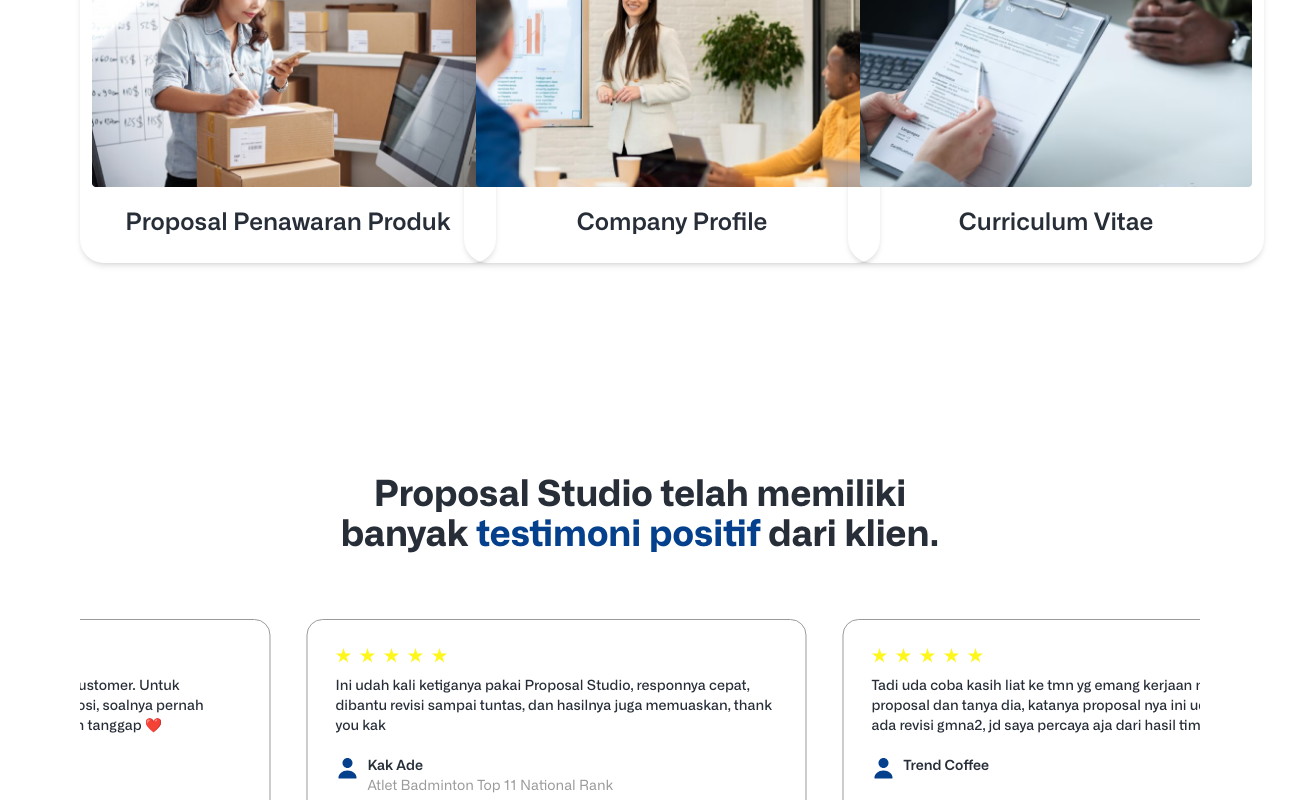
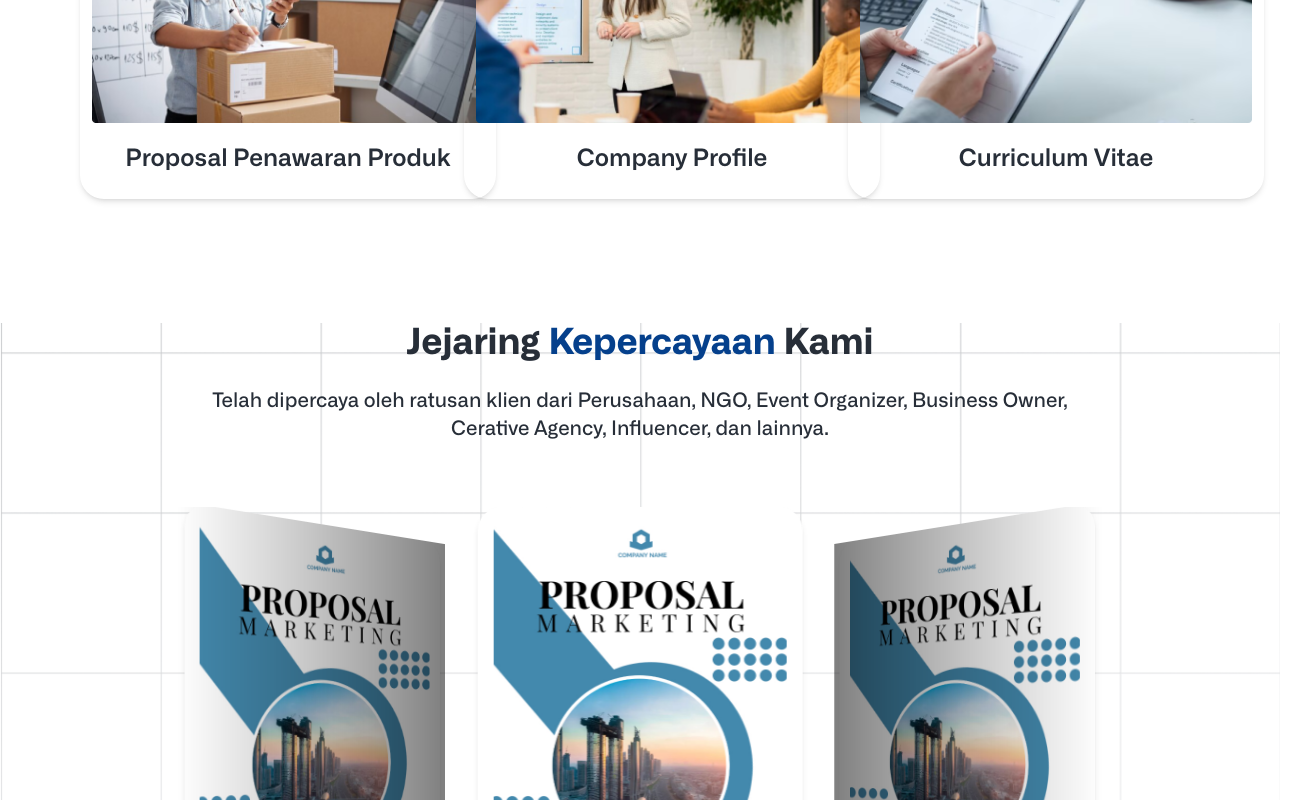
Before and after one commit to vikifsyh/proposal-studio, a Next.js app: page / in a window 1280 px wide. Shown: the part 2982-3782 px from the top of the page, 1316 px wide, since content can reach past the window. Built offline with nearby package versions, Linux system fonts and the light colour scheme.

Commit message:
feat: add klien

```diff
--- a/app/component/About.tsx
+++ b/app/component/About.tsx
@@ -1,8 +1,6 @@
 import React from "react";
 import Image from "next/image";
 import Icon from "./atom/icon/Icon";
-import LeftMobile from "@/public/about/leftMobile.png";
-import CentertMobile from "@/public/about/centerMobile.png";
 import Marketing from "@/public/about/marketing.jpg";
 import Business from "@/public/about/business.jpg";
 import Sponsorship from "@/public/about/sponsorship.jpg";
@@ -12,59 +10,83 @@ import Company from "@/public/about/Business Company Profil Coverbook - Made wit
 export default function About() {
   return (
     <div id="about" className="mx-5 lg:mx-20 mt-14 lg:mt-[100px]">
-      <div className="flex justify-center">
-        <h1 className="block lg:hidden text-center text-xl font-bold text-baseBlack">
-          Mengenal Lebih Dekat
-          <br />
-          <span className="text-primary"> Proposal</span>
-          <span className="text-secondary"> Studio</span>
-        </h1>
-      </div>
       <div className=" lg:flex lg:justify-between mt-8 lg:mt-16">
         <div className="lg:w-[769px]">
+          {/* Mobile version */}
+          {/* <h1 className="block lg:hidden text-center text-xl font-bold text-baseBlack mt-6">
+            Mengenal Lebih Dekat
+            <br />
+            <span className="text-primary"> Proposal</span>
+            <span className="text-secondary"> Studio</span>
+          </h1> */}
           <div className="block lg:hidden">
-            <div className="flex gap-2">
-              <div className="w-[106px] h-[177px] mt-3">
-                <Image
-                  src={LeftMobile}
-                  alt="about"
-                  width={1000}
-                  height={1000}
-                />
+            <div className="flex justify-center gap-2 h-[204px]">
+              <div className="mt-4">
+                <div className="w-[95px] h-[59px] flex items-center justify-center">
+                  <Image
+                    src={Business}
+                    alt="about"
+                    className="object-cover w-full h-full rounded-md"
+                  />
+                </div>
+
+                <div className="w-[95px] h-[106px] flex items-center justify-center mt-2">
+                  <Image
+                    src={Project}
+                    alt="about"
+                    className="w-full h-full object-cover rounded-lg"
+                  />
+                </div>
               </div>
               <div className="w-[106px] h-[204px]">
                 <Image
-                  src={CentertMobile}
+                  src={Marketing}
                   alt="about"
-                  width={1000}
-                  height={1000}
+                  className="w-full h-full object-cover rounded-lg"
                 />
               </div>
-              <div className="w-[106px] h-[177px] mt-3">
-                <Image
-                  src={LeftMobile}
-                  alt="about"
-                  width={1000}
-                  height={1000}
-                />
+              <div className="mt-4">
+                <div className="w-[95px] h-[106px] flex items-center justify-center">
+                  <Image
+                    src={Sponsorship}
+                    alt="about"
+                    className="w-full h-full object-cover rounded-lg"
+                  />
+                </div>
+                <div className="w-[95px] h-[59px] mt-2 flex items-center justify-center">
+                  <Image
+                    src={Company}
+                    alt="about"
+                    className="object-cover w-full h-full rounded-lg"
+                  />
+                </div>
               </div>
             </div>
           </div>
+          <h1 className="block lg:hidden text-center text-xl font-bold text-baseBlack mt-6">
+            Mengenal Lebih Dekat
+            <br />
+            <span className="text-primary"> Proposal</span>
+            <span className="text-secondary"> Studio</span>
+          </h1>
           <h1 className="hidden lg:block text-4xl font-bold text-baseBlack">
             Mengenal Lebih Dekat
             <span className="text-primary"> Proposal</span>
             <span className="text-secondary"> Studio</span>
           </h1>
           <p className="font-medium text-base lg:text-2xl mt-5 text-justify text-baseBlack">
-            Proposal Studio adalah penyedia jasa pembuatan proposal komersial
+            Proposal Studio adalah{" "}
+            <span className="font-bold">
+              penyedia jasa pembuatan proposal komersial
+            </span>{" "}
             seperti proposal bisnis, proposal kegiatan, proposal sponsorship,
             proposal kerjasama, dan proposal komersial lainnya. <br />
             Proposal Studio telah dipercaya mengerjakan proposal di berbagai
-            project nasional , dan telah dipercaya mengisi materi pembuatan
+            project nasional, dan telah dipercaya mengisi materi pembuatan
             proposal di organisasi maupun komunitas di kampus ternama di
             Indonesia.
           </p>
-          <div className="flex mt-5 lg:mt-7 justify-between lg:w-full bg-primary/70 items-center py-2 px-8 rounded-2xl">
+          <div className="flex mt-5 lg:mt-7 justify-between w-full bg-primary/70 items-center py-2 px-8 rounded-2xl">
             <div className="flex-1 text-white text-center">
               <h2 className="font-bold text-2xl lg:text-5xl">200+</h2>
               <h2 className="text-base lg:text-2xl font-semibold">
@@ -87,7 +109,7 @@ export default function About() {
         </div>
         <div className="hidden lg:block">
           <div className="flex gap-2 h-[430px]">
-            <div className="h-[430px] mt-10 ">
+            <div className="mt-10 ">
               <div className="w-[120px] h-[225px] flex items-center justify-center">
                 <Image
                   src={Business}
--- a/app/component/Faq.tsx
+++ b/app/component/Faq.tsx
@@ -11,7 +11,8 @@ export default function Faq() {
     <div className="mx-5 md:mx-20 my-14 md:mt-[200px] flex-col items-center justify-center flex">
       <h2 className="text-xl md:text-4xl text-baseBlack font-bold  text-center">
         Memiliki Pertanyaan?
-        <br /> Temukan jawabannya secara mudah di FAQ kami
+        <br /> Temukan <span className="text-primary">jawabannya</span> secara
+        mudah di FAQ kami
       </h2>
       <Accordion
         type="single"
--- a/app/component/Footer.tsx
+++ b/app/component/Footer.tsx
@@ -32,7 +32,7 @@ export default function Footer() {
               <div className="flex gap-3 mt-3 md:mt-6">
                 <Icon name="calender" />
                 <p className="text-white text-sm md:text-lg font-medium">
-                  Sabtu, Minggu dan Tanggal Merah Libur
+                  Sabtu, Minggu, dan Tanggal Merah Libur
                 </p>
               </div>
             </div>
--- /dev/null
+++ b/app/component/Klien.tsx
@@ -0,0 +1,29 @@
+import React from "react";
+import Carousel from "./Swiper";
+
+// import CarouselPagination from "./CarouselPagiantion";
+export default function Klien() {
+  return (
+    <div
+      id="klien"
+      className="mt-14 lg:mt-[100px] bg-cover bg-center flex items-center justify-center flex-col"
+      style={{ backgroundImage: "url('/bg2.png')" }}
+    >
+      <div className="mx-5 text-center w-[375px] lg:w-[860px]">
+        <h2 className="font-bold text-xl lg:text-4xl text-baseBlack">
+          Jejaring <span className="text-primary">Kepercayaan</span> Kami
+        </h2>
+        <p className="text-base lg:text-xl text-baseBlack font-medium mt-3 lg:mt-6">
+          Telah dipercaya oleh ratusan klien dari Perusahaan, NGO, Event
+          Organizer, Business Owner, Cerative Agency, Influencer, dan lainnya.
+        </p>
+      </div>
+      <div className="mb-14">
+        <Carousel />
+      </div>
+      {/* <div className="block lg:hidden">
+        <CarouselPagination />
+      </div> */}
+    </div>
+  );
+}
--- a/app/component/Navbar.tsx
+++ b/app/component/Navbar.tsx
@@ -53,7 +53,7 @@ export default function Navbar() {
               Layanan
             </div>
           </Link>
-          <Link href={"/"}>
+          <Link href={"#klien"}>
             <div className="gap-2 md:hover:underline underline-offset-4 hover:text-primary">
               Klien
             </div>
--- /dev/null
+++ b/app/component/Swiper.tsx
@@ -0,0 +1,74 @@
+"use client";
+import React, { useRef, useState } from "react";
+// Import Swiper React components
+import { Swiper, SwiperSlide } from "swiper/react";
+
+// Import Swiper styles
+import "swiper/css";
+import "swiper/css/effect-coverflow";
+import "swiper/css/pagination";
+
+import Marketing from "@/public/about/marketing.jpg";
+import Image from "next/image";
+import { EffectCoverflow, Pagination } from "swiper/modules";
+
+const swiper = [
+  {
+    id: 1,
+    image: Marketing,
+  },
+  {
+    id: 2,
+    image: Marketing,
+  },
+  {
+    id: 3,
+    image: Marketing,
+  },
+  {
+    id: 4,
+    image: Marketing,
+  },
+  {
+    id: 5,
+    image: Marketing,
+  },
+];
+
+export default function Carousel() {
+  return (
+    <>
+      <Swiper
+        effect={"coverflow"}
+        grabCursor={true}
+        centeredSlides={true}
+        slidesPerView={3}
+        initialSlide={2}
+        coverflowEffect={{
+          rotate: 50,
+          stretch: 0,
+          depth: 100,
+          modifier: 1,
+          slideShadows: true,
+        }}
+        pagination={true}
+        modules={[EffectCoverflow, Pagination]}
+        className="mySwiper mt-8 lg:mt-16 mx-auto max-w-screen-lg overflow-hidden"
+      >
+        {swiper.map((items) => {
+          return (
+            <SwiperSlide key={items.id} className="swiper-slide">
+              <div className="lg:h-[460px] lg:w-[325px] p-4 bg-white rounded-3xl shadow-md max-w-full mx-auto">
+                <Image
+                  alt="marketing"
+                  src={items.image}
+                  className="object-cover w-full h-full rounded-md"
+                />
+              </div>
+            </SwiperSlide>
+          );
+        })}
+      </Swiper>
+    </>
+  );
+}
--- a/app/globals.css
+++ b/app/globals.css
@@ -31,3 +31,21 @@
   /* Ganti selector "ticker-element" sesuai dengan elemen HTML yang ingin Anda animasikan */
   animation: ticker 300s linear infinite;
 }
+
+.swiper {
+  width: 100%;
+  padding-top: 50px;
+  padding-bottom: 50px;
+}
+
+.swiper-slide {
+  background-position: center;
+  background-size: cover;
+  width: 300px;
+  height: 300px;
+}
+
+.swiper-slide img {
+  display: block;
+  width: 100%;
+}
--- a/app/page.tsx
+++ b/app/page.tsx
@@ -6,13 +6,15 @@ import Cta from "./component/Cta";
 import Faq from "./component/Faq";
 import Footer from "./component/Footer";
 import About from "./component/About";
+import Klien from "./component/Klien";
 
 export default function Home() {
   return (
-    <div className="bg-white">
+    <div className="bg-white overflow-x-hidden">
       <Hero />
       <About />
       <Service />
+      <Klien />
       <Testimoni />
       <Faq />
       <Cta />
```
